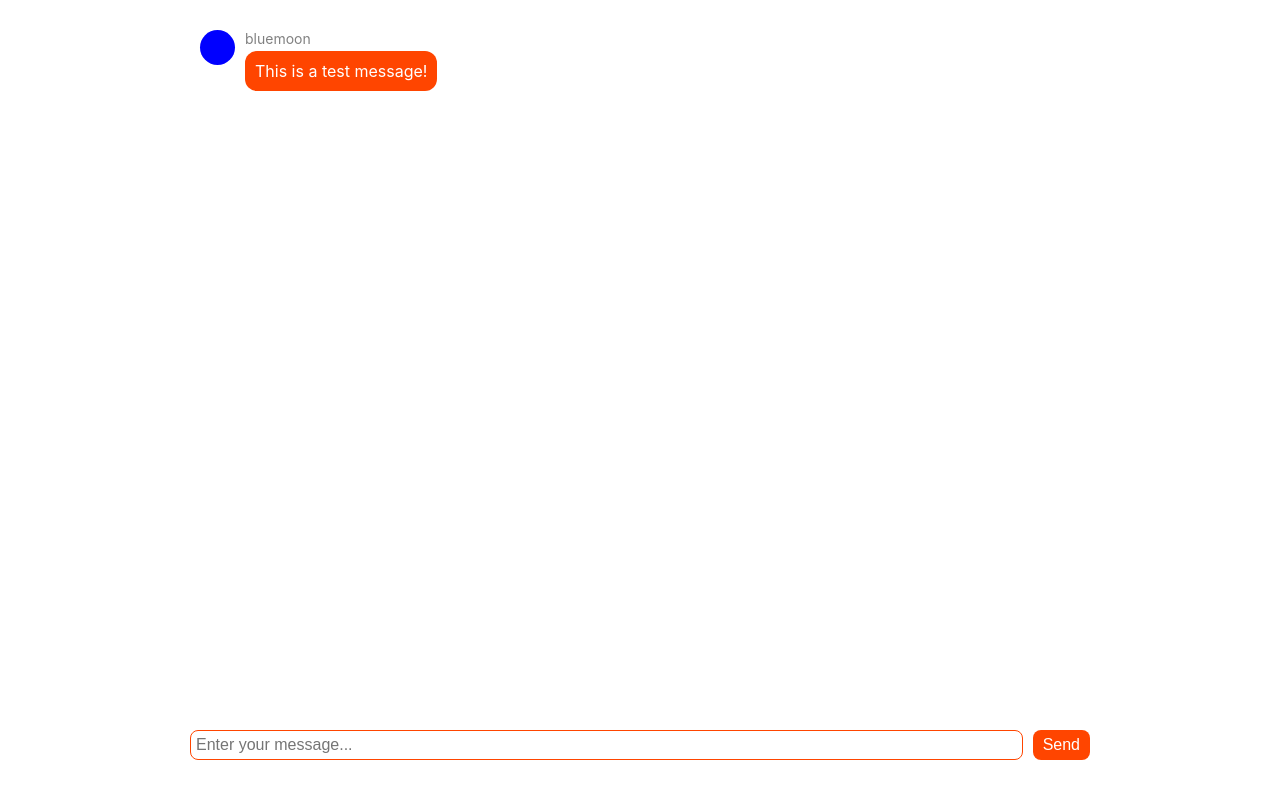
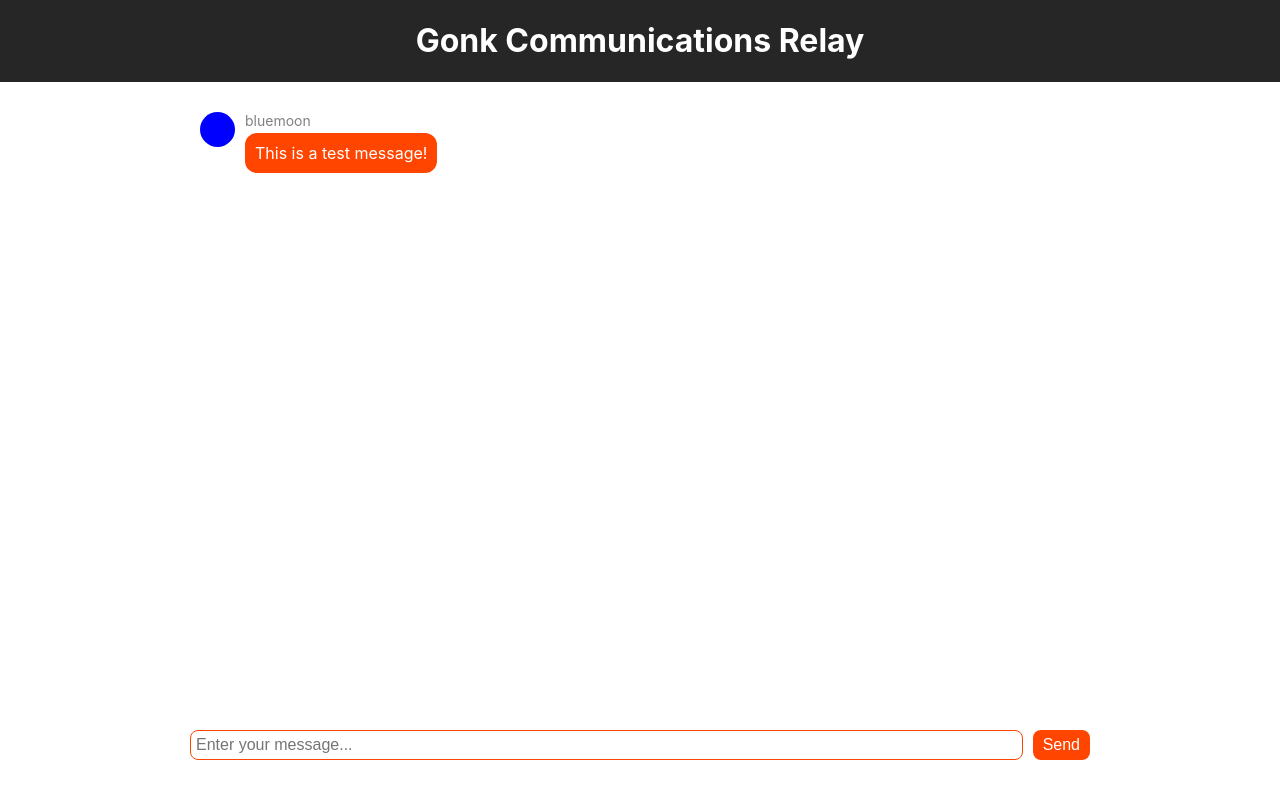
Before and after one commit to Ilithor/Chat-App, a React (Create React App) app: page / in a window 1280 px wide. Built offline with nearby package versions, Linux system fonts and the light colour scheme.

Commit message:
Added a simple header

```diff
--- a/src/App.js
+++ b/src/App.js
@@ -12,6 +12,9 @@ export const App = () => {
   const { member } = useMessageData();
   return (
     <div className="App">
+      <div className="App-header">
+        <h1>Gonk Communications Relay</h1>
+      </div>
       <Message currentMember={member} />
       <Input />
     </div>
--- a/src/components/Message.js
+++ b/src/components/Message.js
@@ -11,7 +11,6 @@ export const Message = ({ currentMember }) => {
   const { messageList } = useMessageData();
   const renderMessage = message => {
     const { member, text } = message;
-    console.log(member.id, currentMember.id);
     const messageFromMe = member.id === currentMember.id;
     const className = messageFromMe
       ? "Messages-message currentMember"
```
